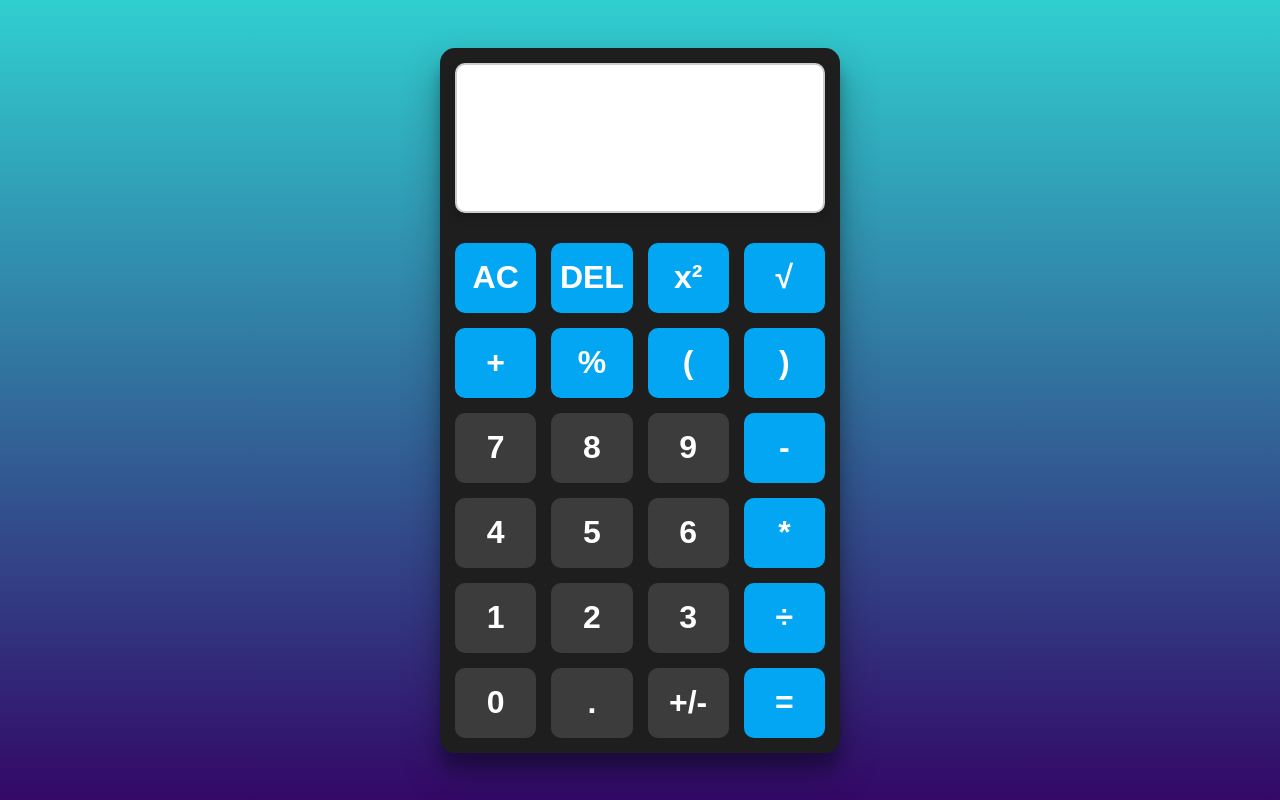
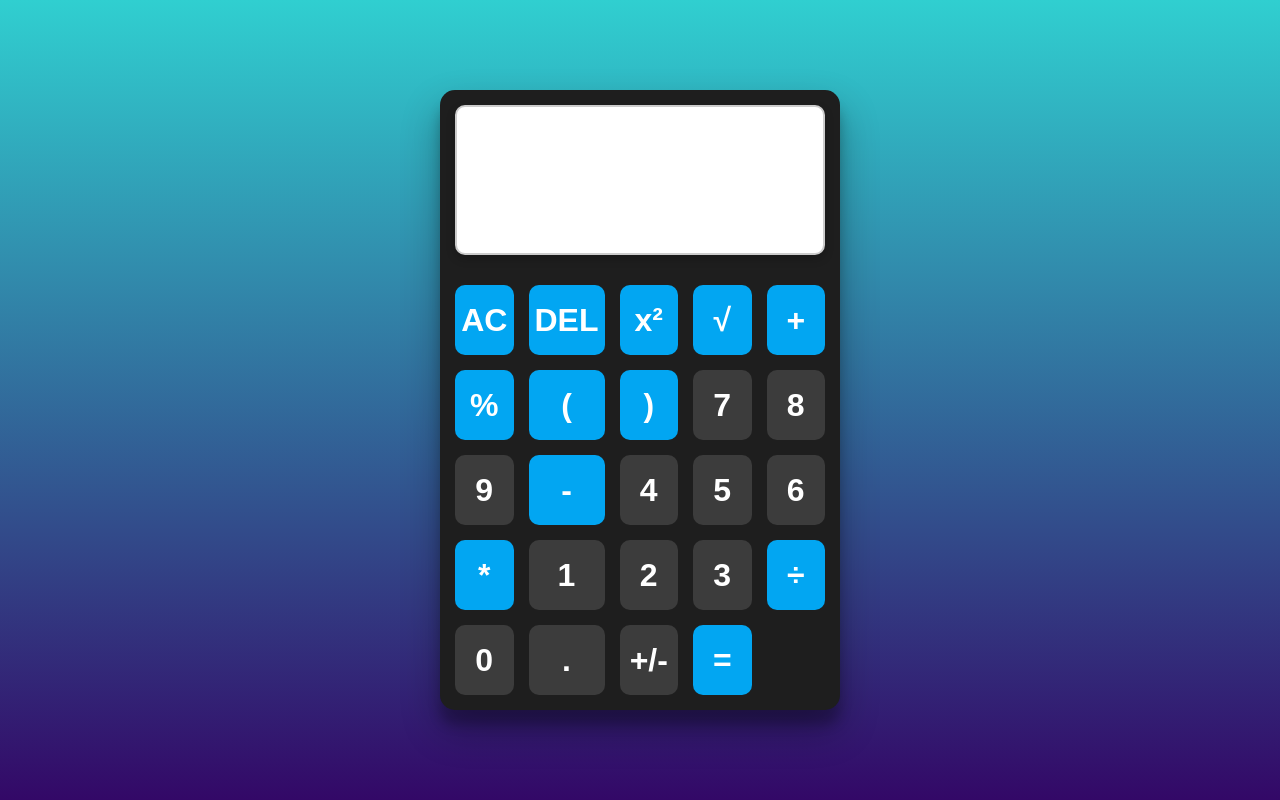
Before and after one commit to n-pontes/calculator, a plain HTML site: page index.html in a window 1280 px wide. Drawn offline with Linux system fonts and the light colour scheme.

```diff
--- a/css/styles.css
+++ b/css/styles.css
@@ -30,7 +30,6 @@ body {
     text-align: right;
     margin: 15px; /* Add margin for spacing */
     font-family: 'myCalculator';
-    font-weight: bold;
     border: 2px solid #cccccc; /* Light gray border */
     background-color: #ffffff; /* White background */
     color: #000000; /* Black text for contrast */
@@ -44,10 +43,9 @@ body {
     box-sizing: border-box;
 }
 
-
 #keys {
     display: grid;
-    grid-template-columns: repeat(4, 1fr);
+    grid-template-columns: repeat(5, 1fr);
     gap: 15px; /* Increased gap for modern spacing */
     padding: 15px; /* Reduced padding for better alignment */
 }
```
